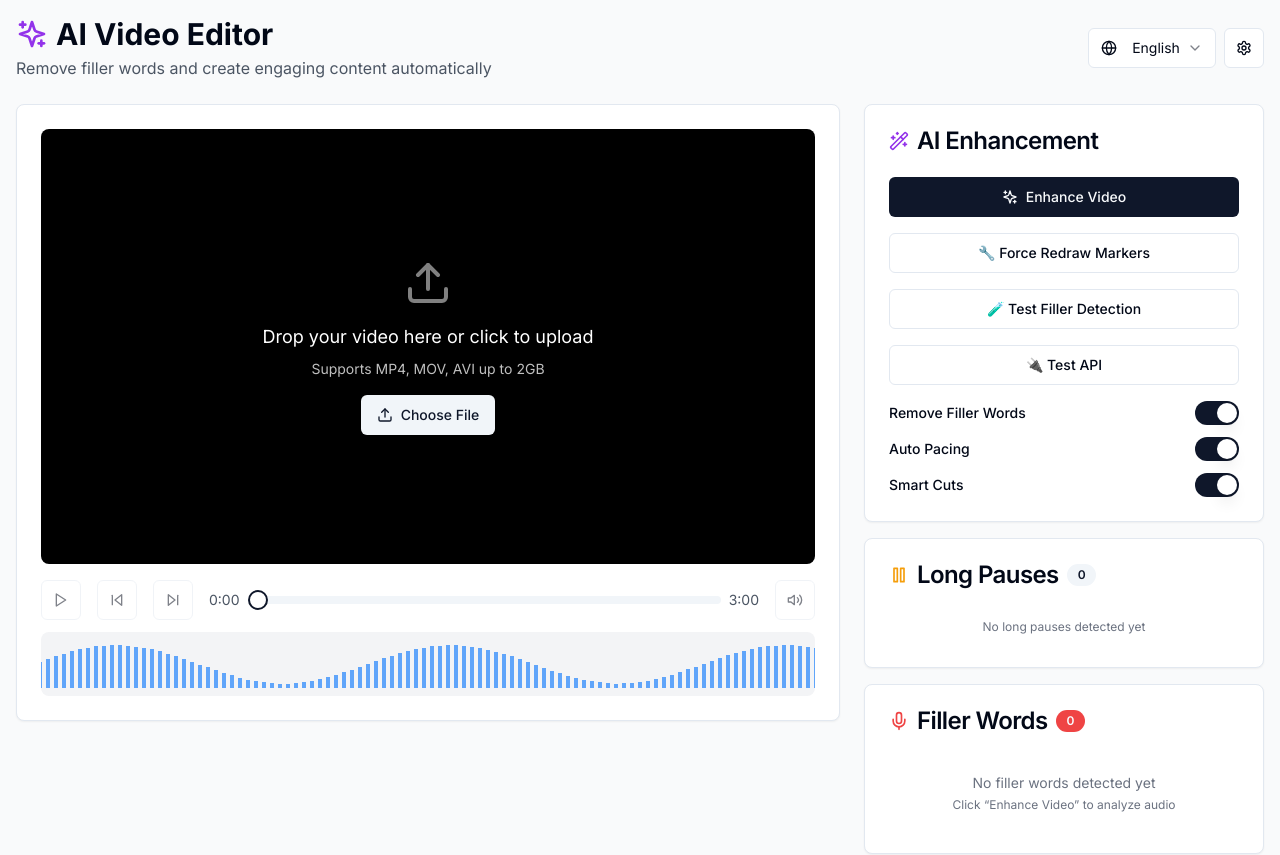
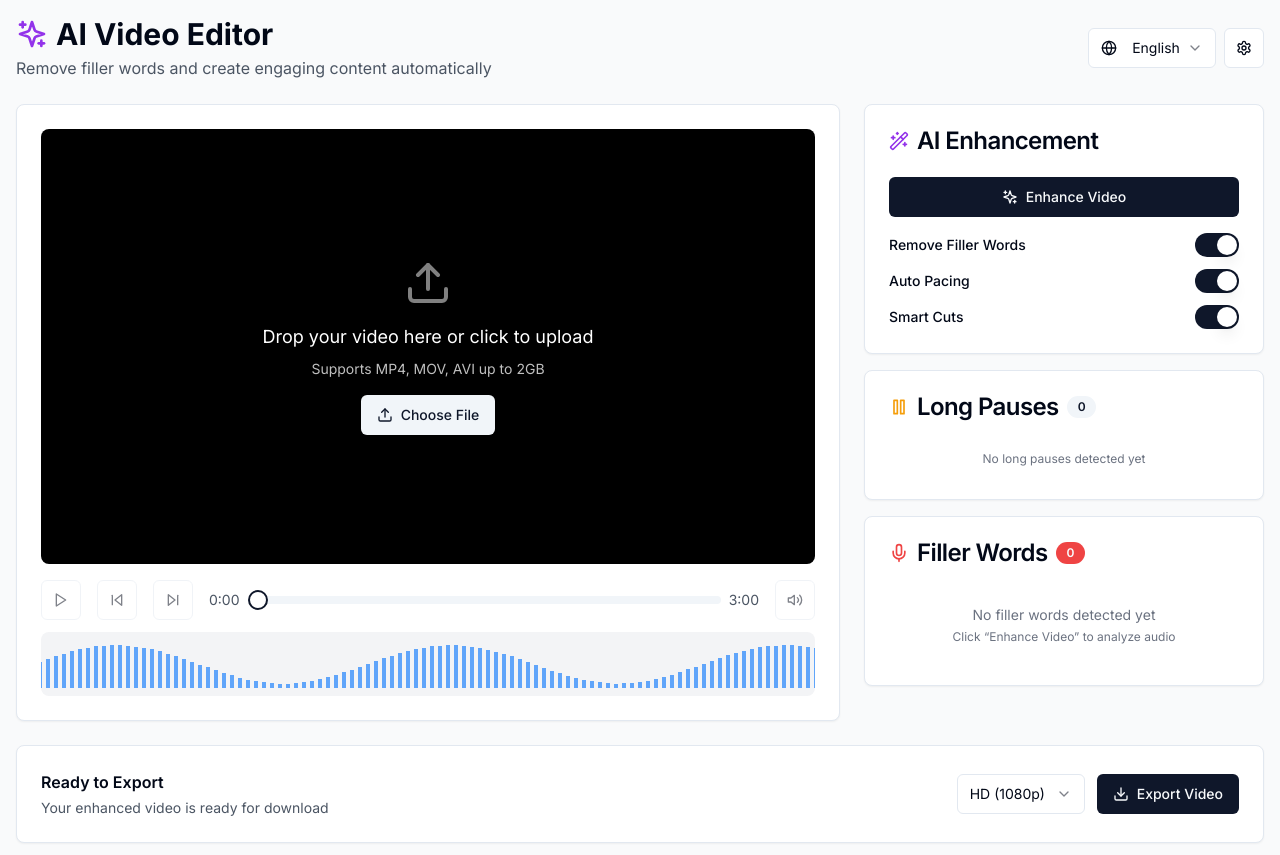
Before and after one commit to shreyk1004/ai-video-editor, a Next.js app: page / in a window 1280 px wide. Shown: the top 855 px of the page. Built offline with nearby package versions, Linux system fonts and the light colour scheme.

Commit message:
removed obsolete code

```diff
--- a/components/ai-video-editor.tsx
+++ b/components/ai-video-editor.tsx
@@ -38,7 +38,6 @@ export default function AIVideoEditor() {
   const [audioData, setAudioData] = useState<Float32Array | null>(null)
   const [isDragOver, setIsDragOver] = useState(false)
   const [audioEnabled, setAudioEnabled] = useState(false)
-  const [waveformGenerated, setWaveformGenerated] = useState(false)
 
   // New AI analysis states
   const [isAnalyzing, setIsAnalyzing] = useState(false)
@@ -50,12 +49,6 @@ export default function AIVideoEditor() {
     end: number,
     confidence: number
   }>>([])
-  const [transcription, setTranscription] = useState<Array<{
-    text: string,
-    start: number,
-    end: number,
-    confidence: number
-  }>>([])
   const [cutSegments, setCutSegments] = useState<Array<{start: number, end: number, type: 'filler' | 'pause'}>>([])
   const [appliedCuts, setAppliedCuts] = useState<Array<{start: number, end: number, type: 'filler' | 'pause'}>>([])
 
@@ -66,13 +59,6 @@ export default function AIVideoEditor() {
   const analyzerRef = useRef<AnalyserNode | null>(null)
   const animationFrameRef = useRef<number | null>(null)
   const dropZoneRef = useRef<HTMLDivElement>(null)
-
-  const fillerWords = [
-    { word: "um", count: 23, timestamp: "0:15" },
-    { word: "uh", count: 12, timestamp: "0:32" },
-    { word: "like", count: 8, timestamp: "1:05" },
-    { word: "you know", count: 4, timestamp: "1:45" },
-  ]
 
   const formatTime = (seconds: number) => {
     const mins = Math.floor(seconds / 60)
@@ -192,10 +178,6 @@ export default function AIVideoEditor() {
         setCurrentTime(0)
         setIsPlaying(false)
         setAudioEnabled(false)
-        setWaveformGenerated(false)
-        setDetectedPauses([])
-        setDetectedFillerWords([])
-        setAudioData(null)
 
         console.log('Video uploaded successfully:', videoUrl)
       } else {
@@ -243,10 +225,6 @@ export default function AIVideoEditor() {
         setCurrentTime(0)
         setIsPlaying(false)
         setAudioEnabled(false)
-        setWaveformGenerated(false)
-        setDetectedPauses([])
-        setDetectedFillerWords([])
-        setAudioData(null)
 
         console.log('Video uploaded successfully via drag and drop:', videoUrl)
       } else {
@@ -310,7 +288,6 @@ export default function AIVideoEditor() {
 
         // Draw the complete static waveform
         drawFullWaveform(channelData)
-        setWaveformGenerated(true)
         setAudioEnabled(true)
 
         // Close the temporary audio context
@@ -329,7 +306,6 @@ export default function AIVideoEditor() {
       console.error('Error generating waveform:', error)
       drawPlaceholderWaveform()
       setAudioEnabled(false)
-      setWaveformGenerated(true)
     }
   }
 
@@ -398,7 +374,6 @@ export default function AIVideoEditor() {
     // Store and draw the static waveform
     setAudioData(staticAudioData)
     drawFullWaveform(staticAudioData)
-    setWaveformGenerated(true)
     setAudioEnabled(true)
 
     console.log('Static waveform generated successfully!')
@@ -717,15 +692,6 @@ export default function AIVideoEditor() {
       ]
 
       const detectedFillers: Array<{word: string, start: number, end: number, confidence: number}> = []
-      const transcriptionSegments: Array<{text: string, start: number, end: number, confidence: number}> = []
-
-      // Store the full transcription
-      transcriptionSegments.push({
-        text: transcriptionText,
-        start: 0,
-        end: videoRef.current?.duration || 0,
-        confidence: 0.9
-      })
 
       // Enhanced text-based filler word detection
       if (transcriptionText.trim().length === 0) {
@@ -783,7 +749,6 @@ export default function AIVideoEditor() {
         }
       }
 
-      setTranscription(transcriptionSegments)
       setDetectedFillerWords(detectedFillers)
 
       console.log(`Detected ${detectedFillers.length} filler words in transcription:`, transcriptionText)
@@ -1742,87 +1707,7 @@ export default function AIVideoEditor() {
                   {isProcessing ? "Processing..." : "Enhance Video"}
                 </Button>
 
-                {/* Debug button - remove later */}
-                <Button
-                  className="w-full mt-2"
-                  variant="outline"
-                  onClick={() => {
-                    console.log('Manual redraw triggered, current data:', {
-                      pauses: detectedPauses.length,
-                      fillerWords: detectedFillerWords.length
-                    })
-                    if (canvasRef.current) {
-                      if (audioData) {
-                        drawFullWaveform(audioData)
-                      } else {
-                        drawPlaceholderWaveform()
-                      }
-                      drawAnalysisMarkers()
-                    }
-                  }}
-                >
-                  🔧 Force Redraw Markers
-                </Button>
-
-                {/* Test filler word detection button */}
-                <Button
-                  className="w-full mt-2"
-                  variant="outline"
-                  onClick={() => {
-                    // Test with sample transcription
-                    const testTranscription = "Hello um this is a test uh video with ah some filler words like you know"
-                    console.log('Testing filler word detection with:', testTranscription)
-
-                    const fillerWordPatterns = [
-                      'um', 'uh', 'ah', 'uhm', 'umm', 'erm', 'eh', 'hmm',
-                      'mm-hmm', 'uh-huh', 'mm', 'mhmm', 'like', 'you know'
-                    ]
-
-                    const testFillers: Array<{word: string, start: number, end: number, confidence: number}> = []
-                    const words = testTranscription.toLowerCase().split(' ')
-
-                    words.forEach((word, index) => {
-                      const cleanWord = word.replace(/[^\w-]/g, '')
-                      if (fillerWordPatterns.includes(cleanWord)) {
-                        const estimatedStart = (index / words.length) * 180
-                        testFillers.push({
-                          word: cleanWord,
-                          start: estimatedStart,
-                          end: estimatedStart + 0.5,
-                          confidence: 0.9
-                        })
-                        console.log(`Found test filler: "${cleanWord}" at ${estimatedStart.toFixed(1)}s`)
-                      }
-                    })
-
-                    setDetectedFillerWords(testFillers)
-                    console.log('Set test filler words:', testFillers)
-                  }}
-                >
-                                     🧪 Test Filler Detection
-                 </Button>
-
-                 {/* Test API button */}
-                 <Button
-                   className="w-full mt-2"
-                   variant="outline"
-                   onClick={async () => {
-                     try {
-                       console.log('Testing API directly...')
-                       const response = await fetch('/api/transcribe', {
-                         method: 'POST',
-                         body: new FormData() // Empty form data to test
-                       })
-                       console.log('API response status:', response.status)
-                       const result = await response.json()
-                       console.log('API result:', result)
-                     } catch (error) {
-                       console.error('API test error:', error)
-                     }
-                   }}
-                 >
-                   🔌 Test API
-                 </Button>
+
 
                 <div className="space-y-3">
                   <div className="flex items-center justify-between">
```
